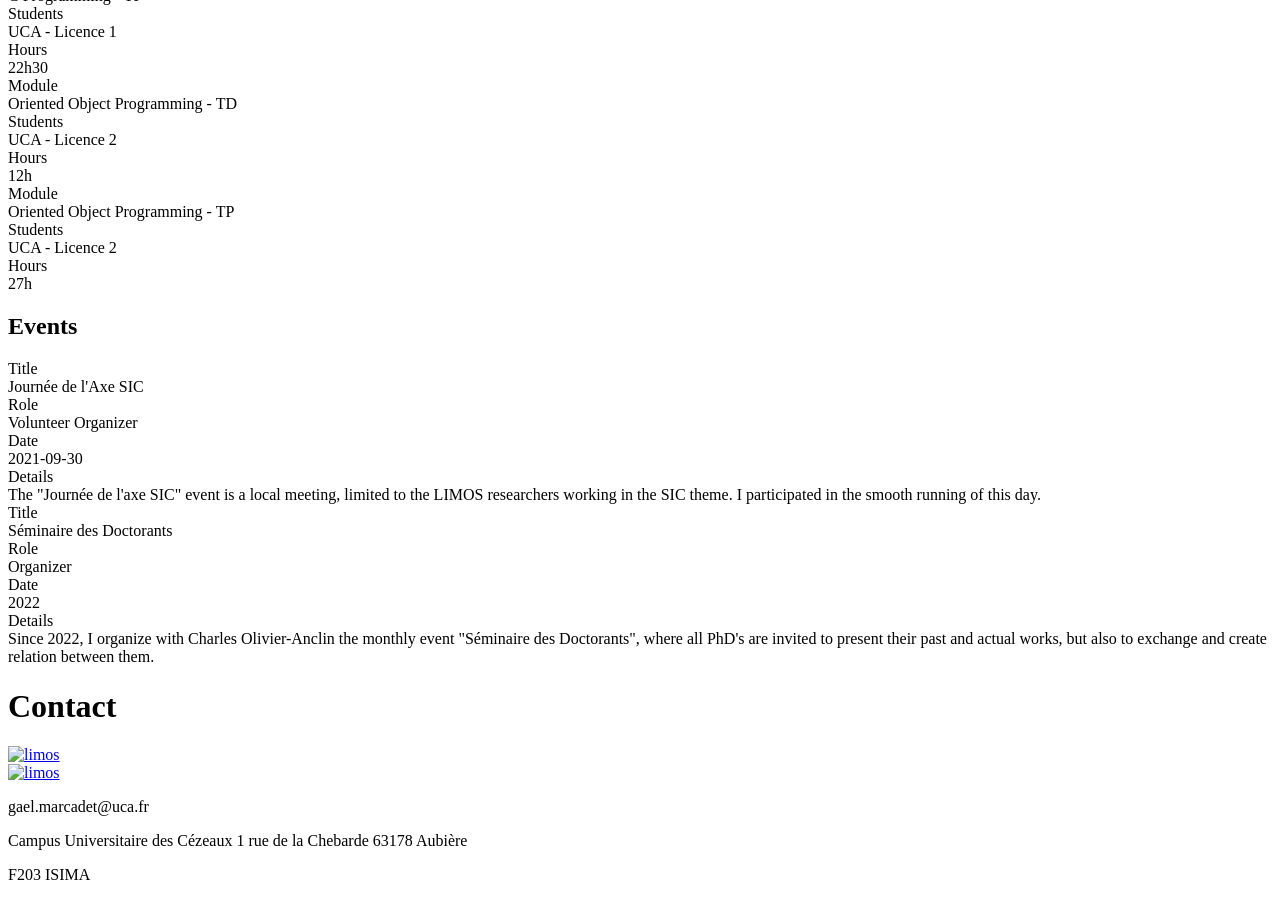
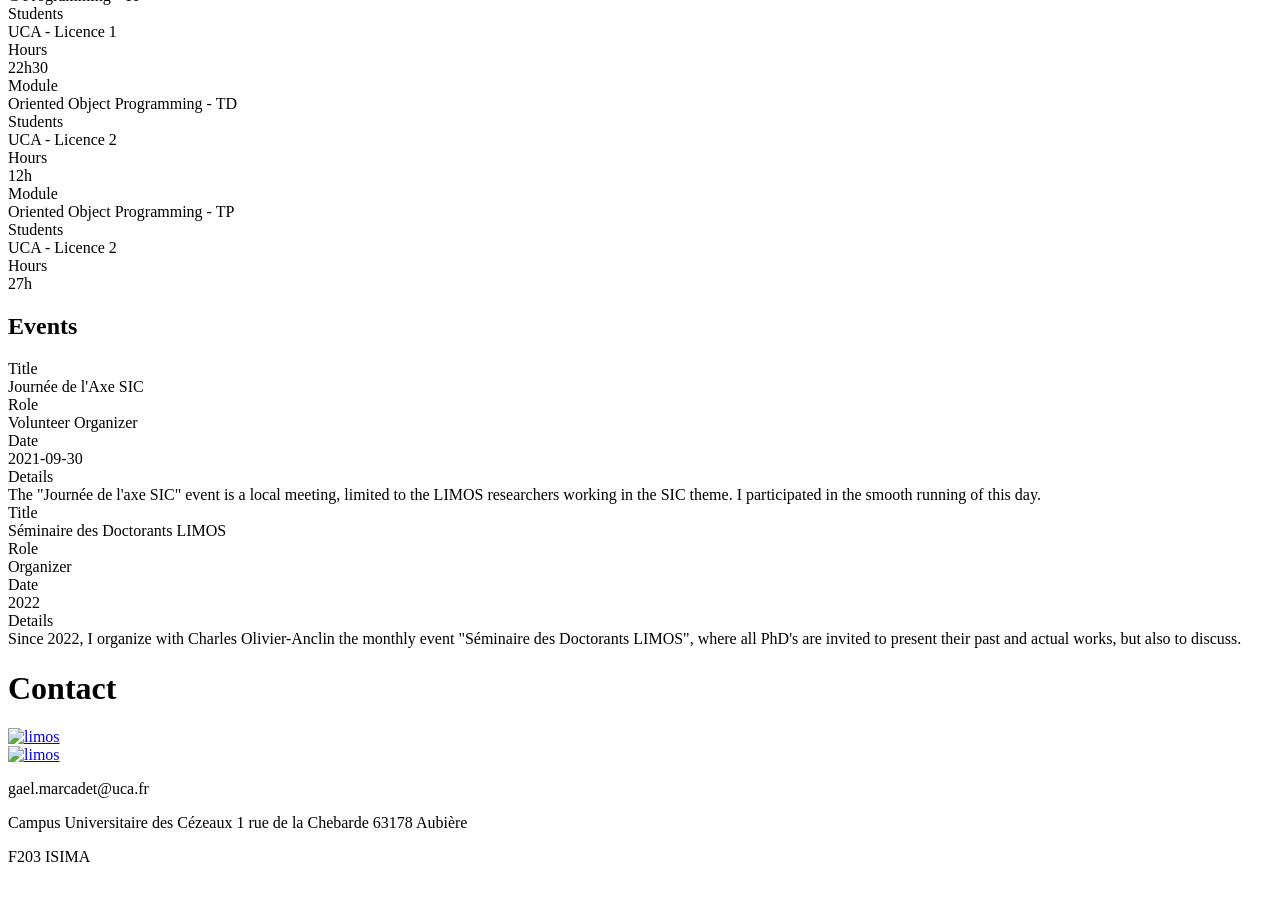
Before and after one commit to gamarcad/personnal-webpage, a Jekyll site: the page built from index.html, in a window 1280 px wide and 900 px high, scrolled down 848 px. Built offline with Jekyll 4.4.1, drawn with Linux system fonts in a browser that asks for light colours.

Commit message:
Website update

```diff
--- a/_data/events.yml
+++ b/_data/events.yml
@@ -4,7 +4,7 @@
             I participated in the smooth running of this day.
   date: 2021-09-30
 
-- name: Séminaire des Doctorants
+- name: Séminaire des Doctorants LIMOS
   role: Organizer
-  details: Since 2022, I organize with Charles Olivier-Anclin the monthly event "Séminaire des Doctorants", where all PhD's are invited to present their past and actual works, but also to exchange and create relation between them.
+  details: Since 2022, I organize with Charles Olivier-Anclin the monthly event "Séminaire des Doctorants LIMOS", where all PhD's are invited to present their past and actual works, but also to discuss.
   date: 2022
```
